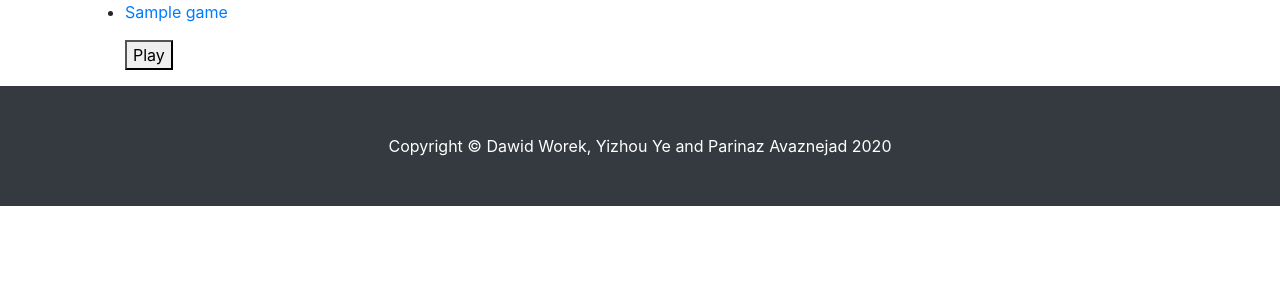
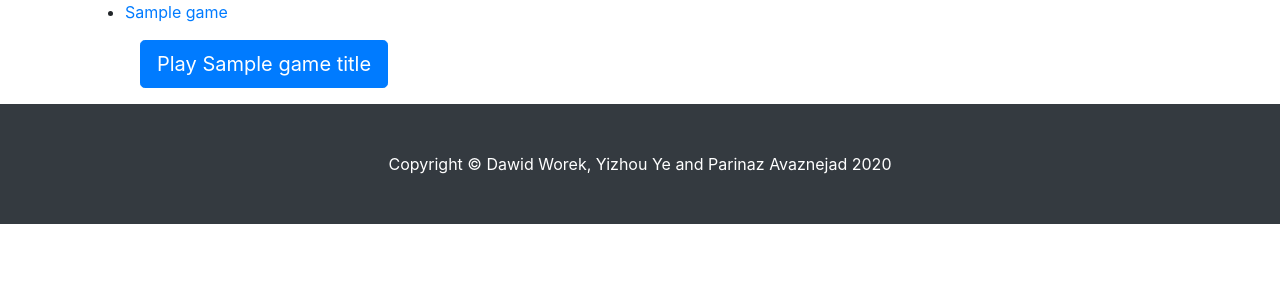
Before and after one commit to YizhouCodes/Web-Game-Store, a Django app: template store/templates/my_games.html in a window 1280 px wide. Shown: the part 56-356 px from the top of the page. Run offline with Django 3.2, Linux system fonts and the light colour scheme; the template is opened without the code that fills it: most values are stand-ins (such as "Sample title", 1, 10 or a date in 2020); some libraries are stand-ins or nearby versions.

Commit message:
Fix My_games page

```diff
--- a/store/templates/my_games.html
+++ b/store/templates/my_games.html
@@ -14,7 +14,14 @@
 		{% for game in games %}
 		<li>
 			<p><a href=/game/{{ game.id }}/{{ game.title }}>{{ game.title }}</a></p>
-			<button>Play</button>
+			<form class="form-horizontal" id="playForm" method="GET" action="/game/{{ game_id }}/{{ game_name }}/play">
+        		{% csrf_token %}
+        			<div class="form-group">
+            			<div class="col-sm-offset-2 col-sm-10">
+                			<button type="submit" class="btn btn-primary btn-lg" id="playButton" data-arg1="{{ price }}">Play {{ game_title }}</button>
+            			</div>
+        			</div>
+    		</form>
 		</li>
 		{% endfor %}
 	</ul>
--- a/store/views.py
+++ b/store/views.py
@@ -74,8 +74,12 @@ def page_logout(request):
         logout(request)
         return redirect('home')
 
+@login_required(login_url='/accounts/login/')
 def my_games(request):
-    userGames = PlayersGames.objects.all().filter(playerId = request.user)
+    if request.user.is_developer():
+        userGames = Game.objects.all().filter(developer = request.user.id)
+    else:
+        userGames = PlayersGames.objects.all().filter(playerId = request.user.id)
     context = {'games': userGames}
     return render(request, 'my_games.html', context)
 
```
